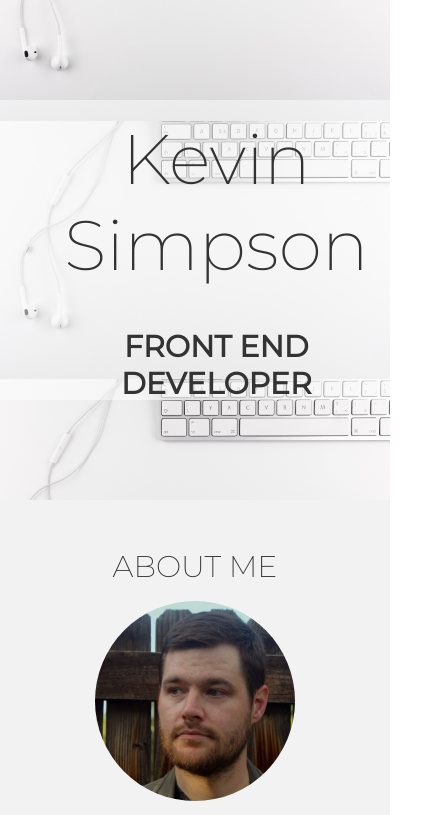
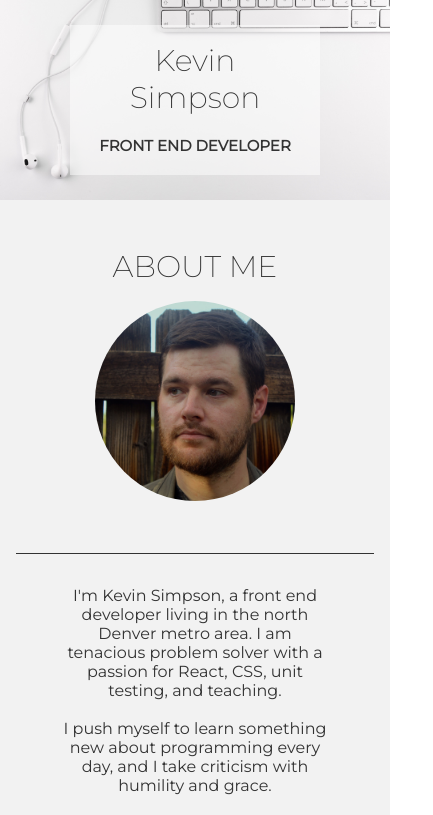
Before and after one commit to relasine/january-portfolio, a React (Create React App) app: page / in a window 390 px wide. Shown: the top 815 px of the page, 433 px wide, since content can reach past the window. Built offline with nearby package versions, Linux system fonts and the light colour scheme.

Commit message:
Random MQs

```diff
--- a/public/index.html
+++ b/public/index.html
@@ -11,6 +11,12 @@
     <link
       href="https://fonts.googleapis.com/css?family=Montserrat:200,400"
       rel="stylesheet"
+    />
+    <link
+      rel="stylesheet"
+      href="https://use.fontawesome.com/releases/v5.6.3/css/all.css"
+      integrity="sha384-UHRtZLI+pbxtHCWp1t77Bi1L4ZtiqrqD80Kn4Z8NTSRyMA2Fd33n5dQ8lWUE00s/"
+      crossorigin="anonymous"
     />
 
     <!--
--- a/src/components/App/App.js
+++ b/src/components/App/App.js
@@ -4,6 +4,8 @@ import "./App.scss";
 import Header from "../Header/Header";
 import About from "../About/About";
 import Portfolio from "../Portfolio/Portfolio";
+import Blogs from "../Blogs/Blogs";
+import Footer from "../Footer/Footer";
 
 class App extends Component {
   render() {
@@ -12,6 +14,8 @@ class App extends Component {
         <Header />
         <About />
         <Portfolio />
+        <Blogs />
+        <Footer />
       </div>
     );
   }
--- a/src/components/Header/Header.scss
+++ b/src/components/Header/Header.scss
@@ -4,6 +4,7 @@ $primary-color: #333;
 
 .header {
   background: url(../../images/clean-desk.jpg);
+  background-repeat: no-repeat;
   min-height: 500px;
   background-size: 100vw;
   background-position: center;
@@ -37,3 +38,78 @@ $primary-color: #333;
     }
   }
 }
+
+@media (max-width: 760px) {
+  .header {
+    min-height: 300px;
+    .header-frame {
+      height: 200px;
+      div {
+        max-width: 800px;
+        margin: auto;
+        padding: 0 3rem;
+
+        h1 {
+          margin: 1rem;
+          font-size: 50px;
+          font-weight: 200;
+        }
+        h4 {
+          font-size: 20px;
+          text-transform: uppercase;
+        }
+      }
+    }
+  }
+}
+
+@media (max-width: 550px) {
+  .header {
+    min-height: 300px;
+    .header-frame {
+      height: 200px;
+      width: 300px;
+      div {
+        max-width: 800px;
+        margin: auto;
+        padding: 0 1rem;
+
+        h1 {
+          margin: 1rem;
+          font-size: 50px;
+          font-weight: 200;
+        }
+        h4 {
+          font-size: 20px;
+          text-transform: uppercase;
+        }
+      }
+    }
+  }
+}
+
+@media (max-width: 470px) {
+  .header {
+    min-height: 200px;
+
+    .header-frame {
+      height: 150px;
+      width: 250px;
+      div {
+        max-width: 800px;
+        margin: auto;
+        padding: 0 1rem;
+
+        h1 {
+          margin: 1rem;
+          font-size: 30px;
+          font-weight: 200;
+        }
+        h4 {
+          font-size: 15px;
+          text-transform: uppercase;
+        }
+      }
+    }
+  }
+}
--- a/src/components/Project/Project.js
+++ b/src/components/Project/Project.js
@@ -8,7 +8,12 @@ class Project extends Component {
       <article className="project">
         <img src={imagePath} alt={title} className="project=image" />
         <h4 className="project-title">{title}</h4>
-        <a href={repo} className="project-repo">
+        <a
+          href={repo}
+          rel="noopener noreferrer"
+          target="_blank"
+          className="project-repo"
+        >
           project repo
         </a>
         <a href={deployed} className="project-deployed">
```
Also changed, not shown: public/images/animation-article.png (added).
